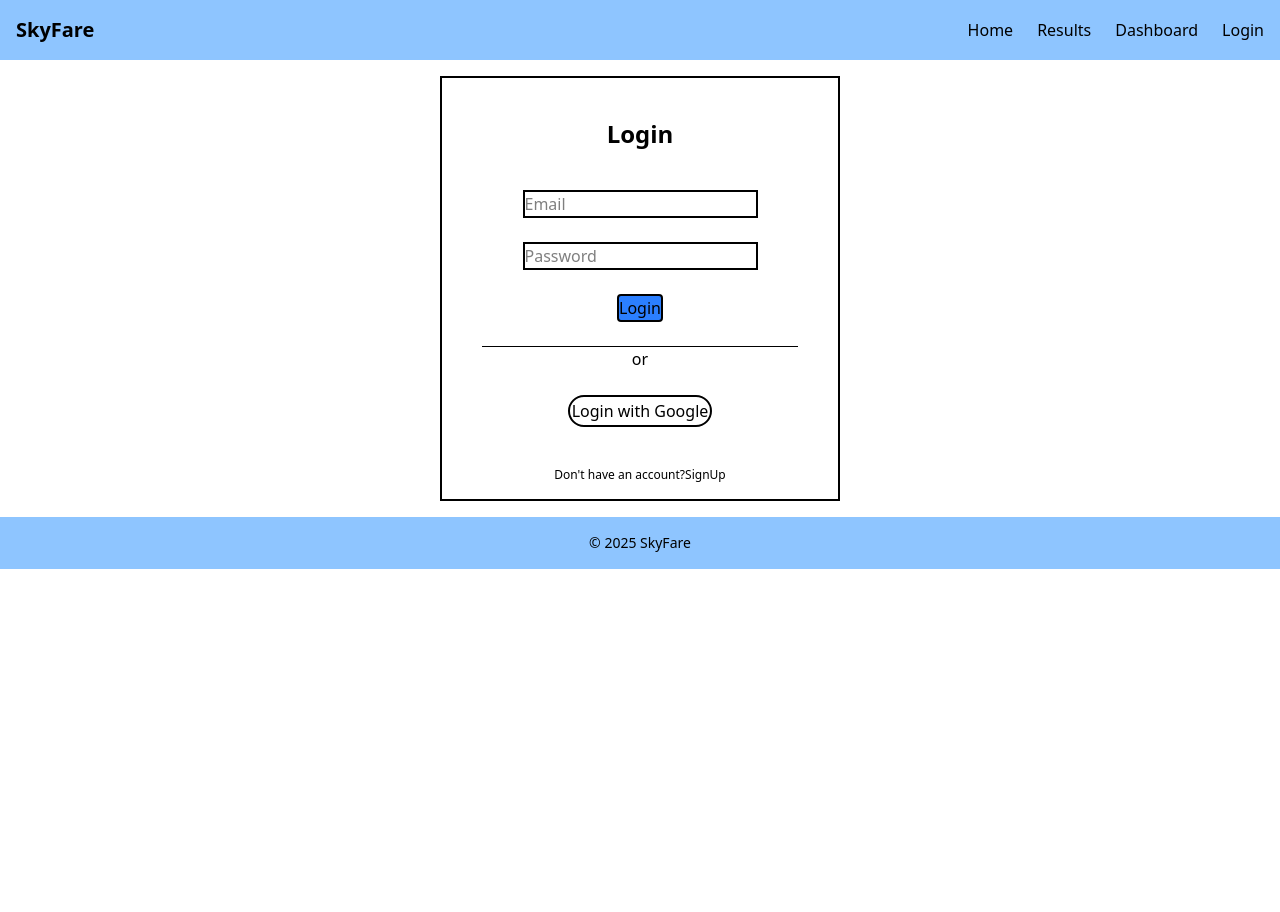
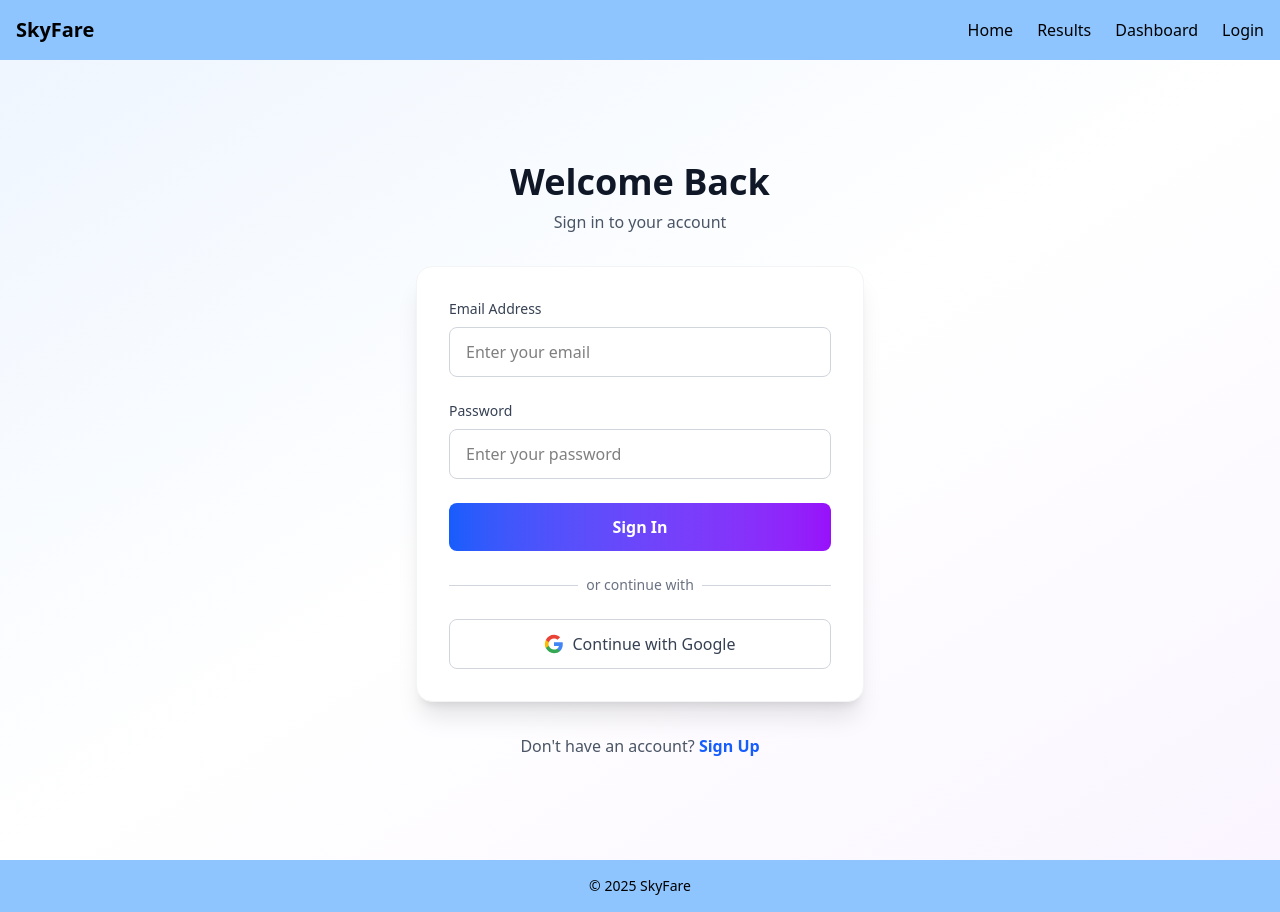
Before and after one commit to nancyerika04/SkyFare_client, a React (Vite) app: page /login in a window 1280 px wide. Before the commit the page ends 800 px from the top, so only its background shows below. Built offline with nearby package versions, Linux system fonts and the light colour scheme; no server answers.

Commit message:
style login page

```diff
--- a/src/pages/login.jsx
+++ b/src/pages/login.jsx
@@ -10,11 +10,13 @@ const [email, setEmail] = useState('');
 const [password, setPassword] = useState('');
 const [error, setError] = useState('');
 const [isnewuser, setIsnewuser] = useState('');
+const [isLoading, setIsLoading] = useState(false);
 const navigate = useNavigate();
 
 const handleLogin = async(e)=>{
   e.preventDefault();
   setError('');
+  setIsLoading(true);
   try{
       if(isnewuser){
         await createUserWithEmailAndPassword(auth, email, password);
@@ -29,11 +31,14 @@ const handleLogin = async(e)=>{
   catch(err)
   {
     setError(err.message);
+  } finally {
+    setIsLoading(false);
   }
 }
 
 const handleGoogleLogin = async()=>{
   const provider =new GoogleAuthProvider();
+  setIsLoading(true);
   try{
     await signInWithPopup(auth,provider);
     alert("Logged in with Google.");
@@ -41,38 +46,132 @@ const handleGoogleLogin = async()=>{
   }
   catch(err){
     setError(err.message);
+  } finally {
+    setIsLoading(false);
   }
 }
+
   return (
-    <div className='bg-white border-2 w-100 justify-self-center m-4'>
-      <h1 className='font-bold text-2xl text-center  m-10' > Login </h1>
+    <div className="min-h-screen bg-gradient-to-br from-blue-50 via-white to-purple-50 flex items-center justify-center px-4 py-12">
+      <div className="max-w-md w-full space-y-8">
+        {/* Header */}
+        <div className="text-center">
+          <h1 className="text-4xl font-bold text-gray-900 mb-2">
+            {isnewuser ? "Create Account" : "Welcome Back"}
+          </h1>
+          <p className="text-gray-600">
+            {isnewuser ? "Join SkyFare today" : "Sign in to your account"}
+          </p>
+        </div>
 
-      <form onSubmit={handleLogin} className=' m-10 text-center'>
-        <input className='border-2'
-        type="email" placeholder="Email" value={email} onChange = {(e)=>setEmail(e.target.value)} required/>
-        <br />
-        <br />
-        <input className='border-2'
-        type="password" placeholder="Password" value={password} onChange = {(e)=>setPassword(e.target.value)} required/>
-        <br />
-        <br />
-        <button type = "submit" className='bg-blue-500 border-2 rounded hover:bg-blue-700'>{isnewuser?"SignUp":"Login"}</button>
-        <br />
-        <br />
-        <div>
-        <hr className=''/>
-        <p>or</p>
+        {/* Form Card */}
+        <div className="bg-white rounded-2xl shadow-xl p-8 border border-gray-100">
+          <form onSubmit={handleLogin} className="space-y-6">
+            {/* Email Input */}
+            <div>
+              <label htmlFor="email" className="block text-sm font-medium text-gray-700 mb-2">
+                Email Address
+              </label>
+              <input
+                id="email"
+                className="w-full px-4 py-3 border border-gray-300 rounded-lg focus:ring-2 focus:ring-blue-500 focus:border-transparent transition duration-200 outline-none"
+                type="email"
+                placeholder="Enter your email"
+                value={email}
+                onChange={(e)=>setEmail(e.target.value)}
+                required
+              />
+            </div>
+
+            {/* Password Input */}
+            <div>
+              <label htmlFor="password" className="block text-sm font-medium text-gray-700 mb-2">
+                Password
+              </label>
+              <input
+                id="password"
+                className="w-full px-4 py-3 border border-gray-300 rounded-lg focus:ring-2 focus:ring-blue-500 focus:border-transparent transition duration-200 outline-none"
+                type="password"
+                placeholder="Enter your password"
+                value={password}
+                onChange={(e)=>setPassword(e.target.value)}
+                required
+              />
+            </div>
+
+            {/* Submit Button */}
+            <button
+              type="submit"
+              disabled={isLoading}
+              className="w-full bg-gradient-to-r from-blue-600 to-purple-600 text-white font-semibold py-3 px-4 rounded-lg hover:from-blue-700 hover:to-purple-700 focus:ring-2 focus:ring-blue-500 focus:ring-offset-2 transition duration-200 disabled:opacity-50 disabled:cursor-not-allowed"
+            >
+              {isLoading ? (
+                <div className="flex items-center justify-center">
+                  <div className="animate-spin rounded-full h-5 w-5 border-b-2 border-white mr-2"></div>
+                  {isnewuser ? "Creating Account..." : "Signing In..."}
+                </div>
+              ) : (
+                isnewuser ? "Create Account" : "Sign In"
+              )}
+            </button>
+          </form>
+
+          {/* Divider */}
+          <div className="relative my-6">
+            <div className="absolute inset-0 flex items-center">
+              <div className="w-full border-t border-gray-300"></div>
+            </div>
+            <div className="relative flex justify-center text-sm">
+              <span className="px-2 bg-white text-gray-500">or continue with</span>
+            </div>
+          </div>
+
+          {/* Google Login Button */}
+          <button
+            onClick={handleGoogleLogin}
+            disabled={isLoading}
+            className="w-full flex items-center justify-center px-4 py-3 border border-gray-300 rounded-lg text-gray-700 bg-white hover:bg-gray-50 focus:ring-2 focus:ring-blue-500 focus:ring-offset-2 transition duration-200 disabled:opacity-50 disabled:cursor-not-allowed"
+          >
+            <svg className="w-5 h-5 mr-2" viewBox="0 0 24 24">
+              <path fill="#4285F4" d="M22.56 12.25c0-.78-.07-1.53-.2-2.25H12v4.26h5.92c-.26 1.37-1.04 2.53-2.21 3.31v2.77h3.57c2.08-1.92 3.28-4.74 3.28-8.09z"/>
+              <path fill="#34A853" d="M12 23c2.97 0 5.46-.98 7.28-2.66l-3.57-2.77c-.98.66-2.23 1.06-3.71 1.06-2.86 0-5.29-1.93-6.16-4.53H2.18v2.84C3.99 20.53 7.7 23 12 23z"/>
+              <path fill="#FBBC05" d="M5.84 14.09c-.22-.66-.35-1.36-.35-2.09s.13-1.43.35-2.09V7.07H2.18C1.43 8.55 1 10.22 1 12s.43 3.45 1.18 4.93l2.85-2.22.81-.62z"/>
+              <path fill="#EA4335" d="M12 5.38c1.62 0 3.06.56 4.21 1.64l3.15-3.15C17.45 2.09 14.97 1 12 1 7.7 1 3.99 3.47 2.18 7.07l3.66 2.84c.87-2.6 3.3-4.53 6.16-4.53z"/>
+            </svg>
+            Continue with Google
+          </button>
+        </div>
+
+        {/* Toggle Sign Up/Login */}
+        <div className="text-center">
+          <p className="text-gray-600">
+            {isnewuser ? "Already have an account?" : "Don't have an account?"}{' '}
+            <button
+              type="button"
+              className="text-blue-600 hover:text-blue-800 font-semibold transition duration-200"
+              onClick={()=>setIsnewuser(!isnewuser)}
+            >
+              {isnewuser ? "Sign In" : "Sign Up"}
+            </button>
+          </p>
+        </div>
+
+        {/* Error Message */}
+        {error && (
+          <div className="bg-red-50 border border-red-200 rounded-lg p-4">
+            <div className="flex">
+              <div className="flex-shrink-0">
+                <svg className="h-5 w-5 text-red-400" viewBox="0 0 20 20" fill="currentColor">
+                  <path fillRule="evenodd" d="M10 18a8 8 0 100-16 8 8 0 000 16zM8.707 7.293a1 1 0 00-1.414 1.414L8.586 10l-1.293 1.293a1 1 0 101.414 1.414L10 11.414l1.293 1.293a1 1 0 001.414-1.414L11.414 10l1.293-1.293a1 1 0 00-1.414-1.414L10 8.586 8.707 7.293z" clipRule="evenodd" />
+                </svg>
+              </div>
+              <div className="ml-3">
+                <p className="text-sm text-red-800">{error}</p>
+              </div>
+            </div>
+          </div>
+        )}
       </div>
-      <br />
-        <button onClick={handleGoogleLogin} className='border-2 rounded-3xl p-0.5 '>Login with Google</button>
-      </form>
-
-      <div className='text-center flex text-xs justify-self-center m-4 p-0'>
-        <p>{isnewuser ? "Already have an account": "Don't have an account? "}{''}</p>
-        <button type='button' className ='text-center hover:underline' onClick={()=>setIsnewuser(!isnewuser)}>{isnewuser?"Login" : "SignUp"}</button>
-      </div>
-
-      {error && <p> {error} </p>}
     </div>
   )
 }
```
